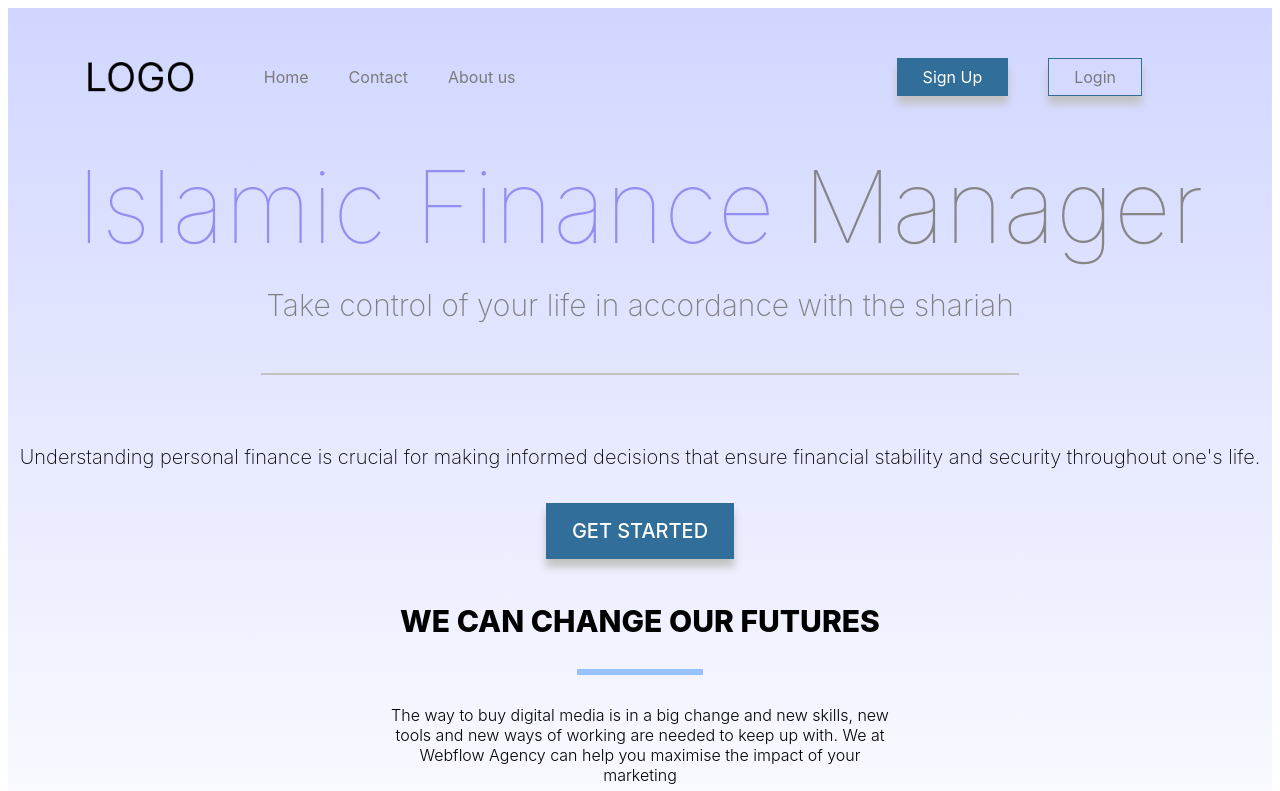
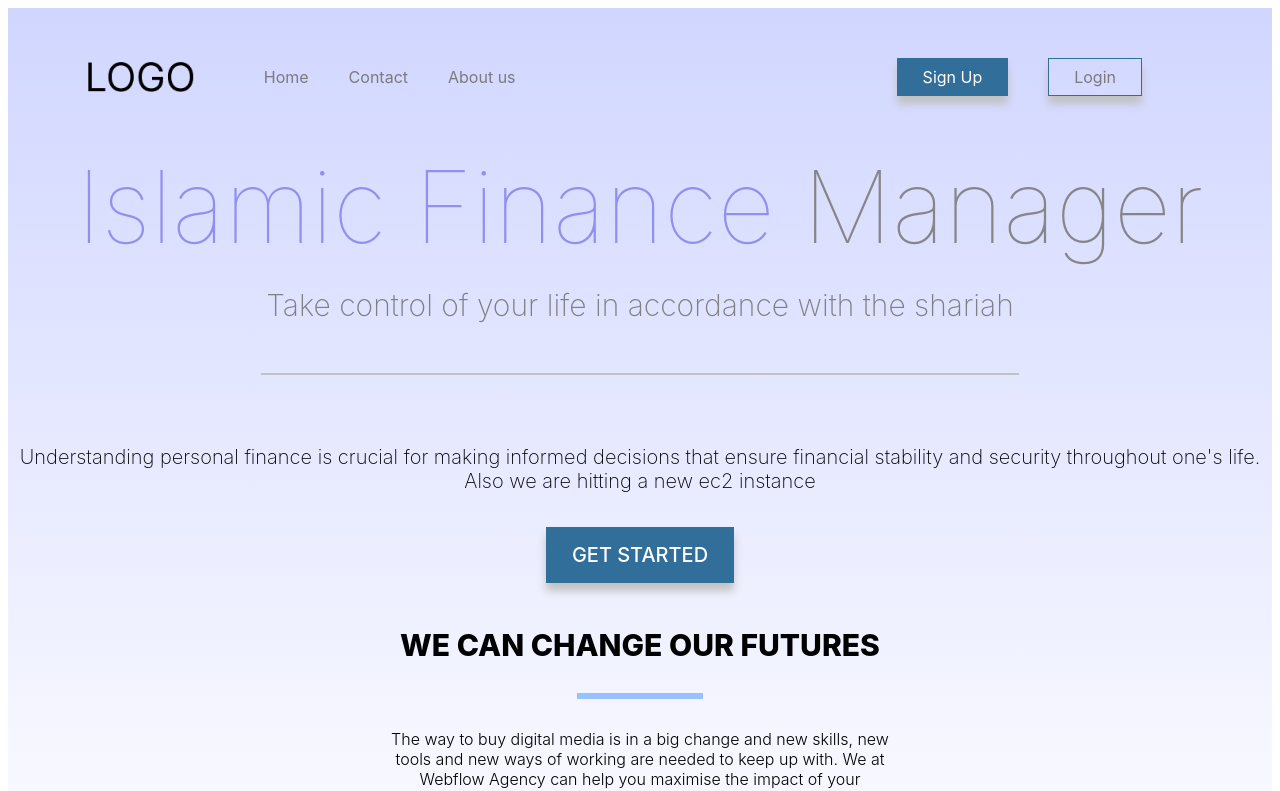
Before and after one commit to ZakeriaHirsi/personal-finance-frontend, an Angular app: page / in a window 1280 px wide. Shown: the top 791 px of the page. Built offline with nearby package versions, Linux system fonts and the light colour scheme.

Commit message:
Adding new changes for new ec2 instance

```diff
--- a/src/components/home/home.component.html
+++ b/src/components/home/home.component.html
@@ -11,7 +11,7 @@
     <div class="subheader">
       <div>
         Understanding personal finance is crucial for making informed decisions that
-        ensure financial stability and security throughout one's life.
+        ensure financial stability and security throughout one's life. Also we are hitting a new ec2 instance
       </div>
       <div class="subheader__container">
         <a href="#" class="subheader__get-started">GET STARTED</a>
--- a/src/components/home/home.component.scss
+++ b/src/components/home/home.component.scss
@@ -147,6 +147,4 @@ $small: 768px;
     font-weight: 200;
     margin-bottom: 10px;
   }
-  &__firstcontent {
-  }
 }
```
